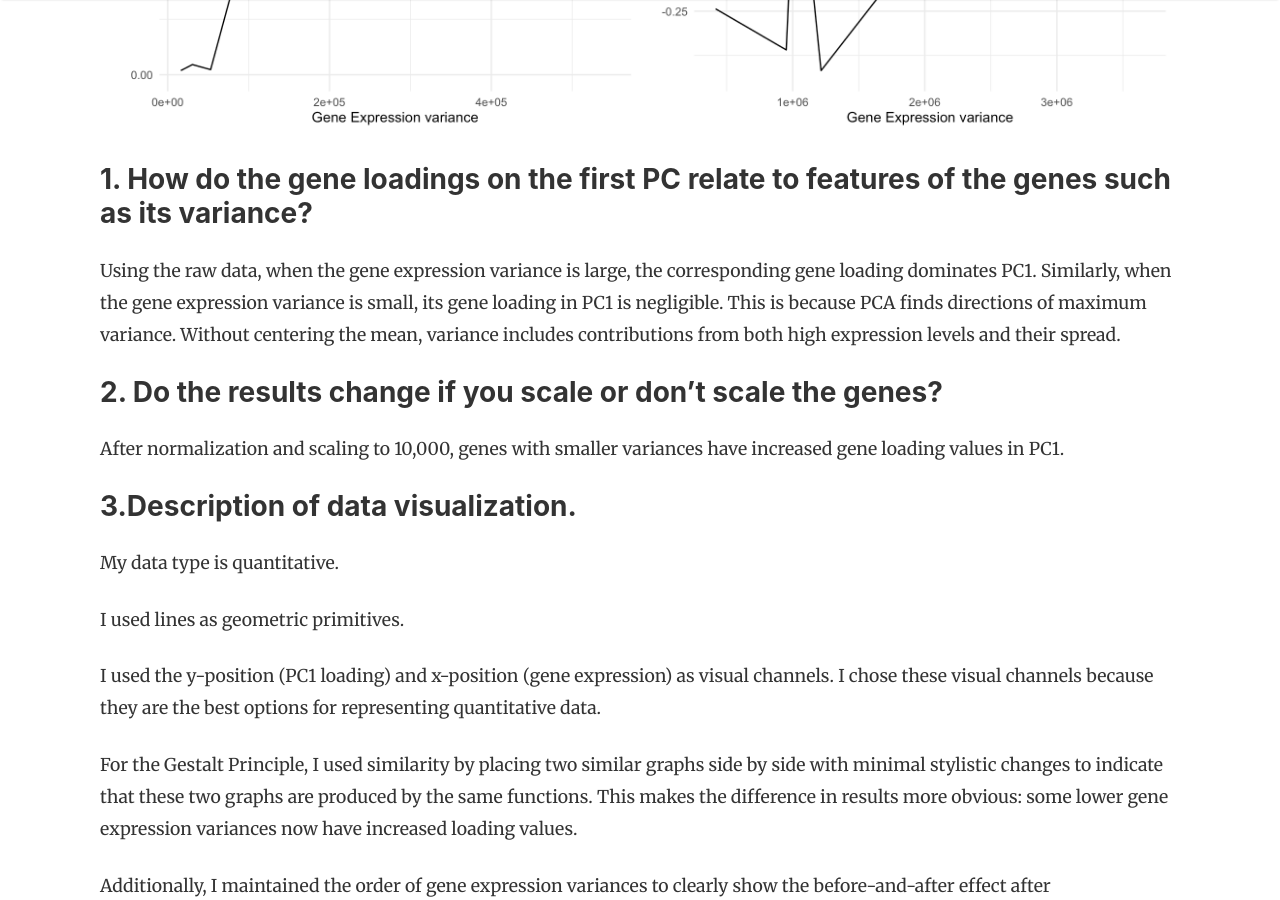
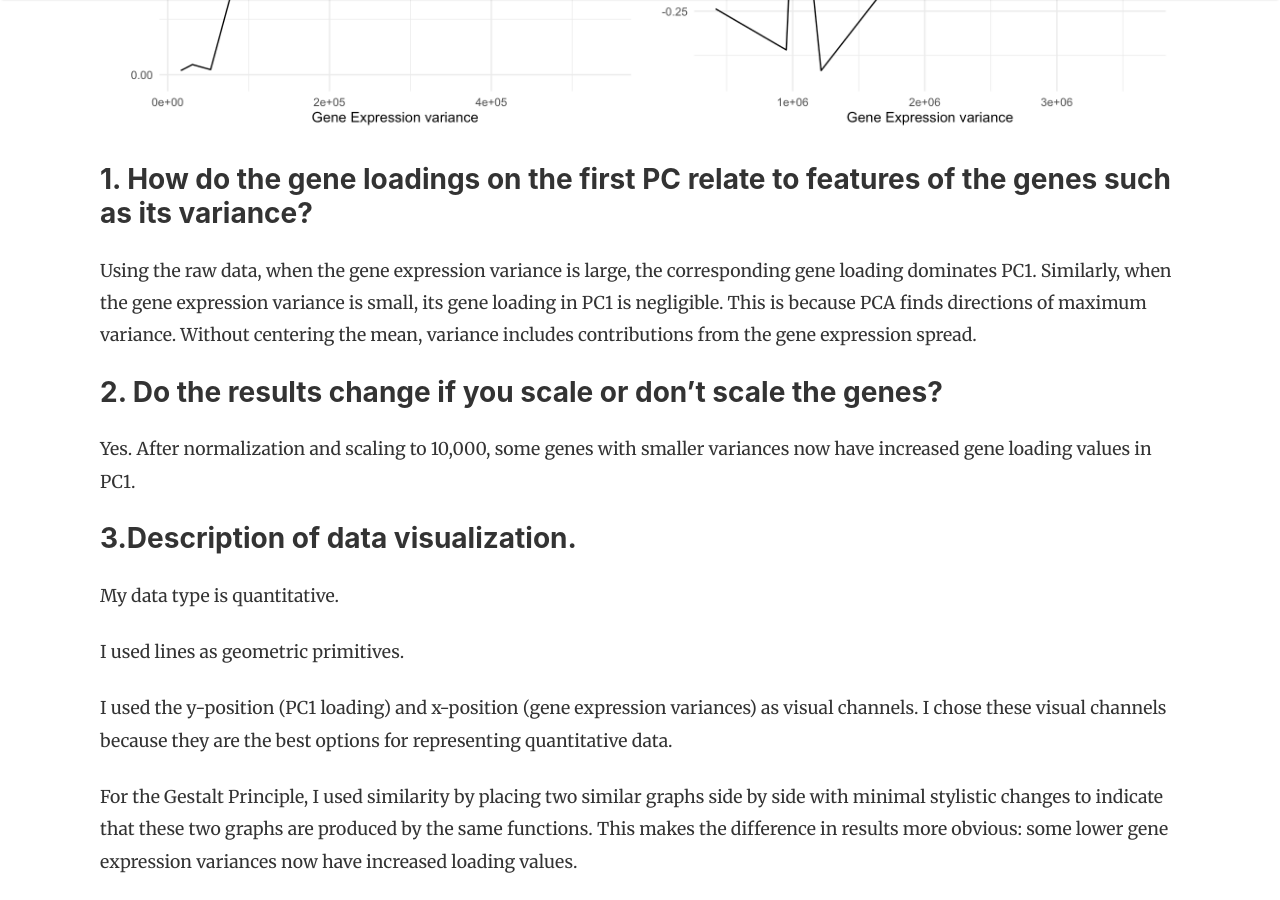
Before and after one commit to JEFworks-Lab/genomic-data-visualization-2025, a Jekyll site: the page built from _posts/2025-2-6-ymo6.md, in a window 1280 px wide and 900 px high, scrolled down 765 px. Built offline with Jekyll 4.4.1, drawn with Linux system fonts in a browser that asks for light colours; nearby versions of some CDN libraries; comment, search, counter and statistics services are not loaded.

Commit message:
Update 2025-2-6-ymo6.md

```diff
--- a/_posts/2025-2-6-ymo6.md
+++ b/_posts/2025-2-6-ymo6.md
@@ -9,17 +9,17 @@ featured: true
 ---
 
 ### 1. How do the gene loadings on the first PC relate to features of the genes such as its variance?
-Using the raw data, when the gene expression variance is large, the corresponding gene loading dominates PC1. Similarly, when the gene expression variance is small, its gene loading in PC1 is negligible. This is because PCA finds directions of maximum variance. Without centering the mean, variance includes contributions from both high expression levels and their spread.
+Using the raw data, when the gene expression variance is large, the corresponding gene loading dominates PC1. Similarly, when the gene expression variance is small, its gene loading in PC1 is negligible. This is because PCA finds directions of maximum variance. Without centering the mean, variance includes contributions from the gene expression spread.
 
 ### 2. Do the results change if you scale or don’t scale the genes?
-After normalization and scaling to 10,000, genes with smaller variances have increased gene loading values in PC1.
+Yes. After normalization and scaling to 10,000, some genes with smaller variances now have increased gene loading values in PC1.
 
 ### 3.Description of data visualization.
 My data type is quantitative.
 
 I used lines as geometric primitives.
 
-I used the y-position (PC1 loading) and x-position (gene expression) as visual channels. I chose these visual channels because they are the best options for representing quantitative data.
+I used the y-position (PC1 loading) and x-position (gene expression variances) as visual channels. I chose these visual channels because they are the best options for representing quantitative data.
 
 For the Gestalt Principle, I used similarity by placing two similar graphs side by side with minimal stylistic changes to indicate that these two graphs are produced by the same functions. This makes the difference in results more obvious: some lower gene expression variances now have increased loading values.
 
```
